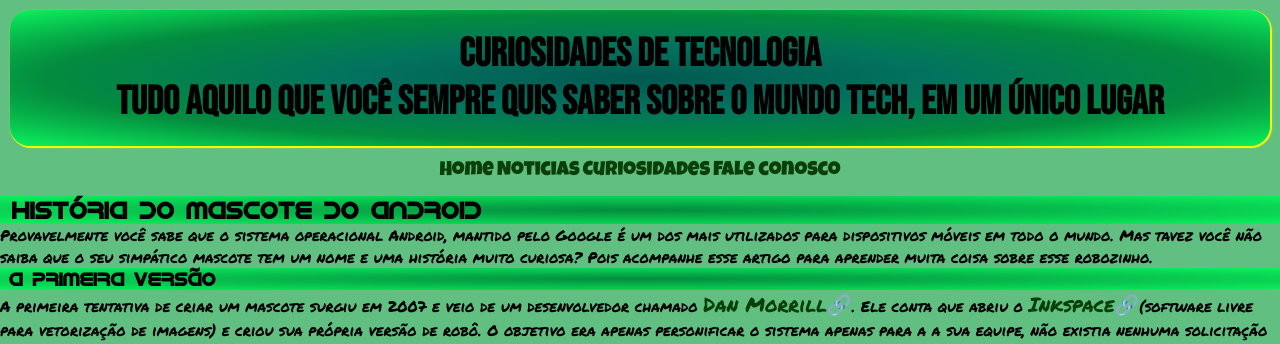
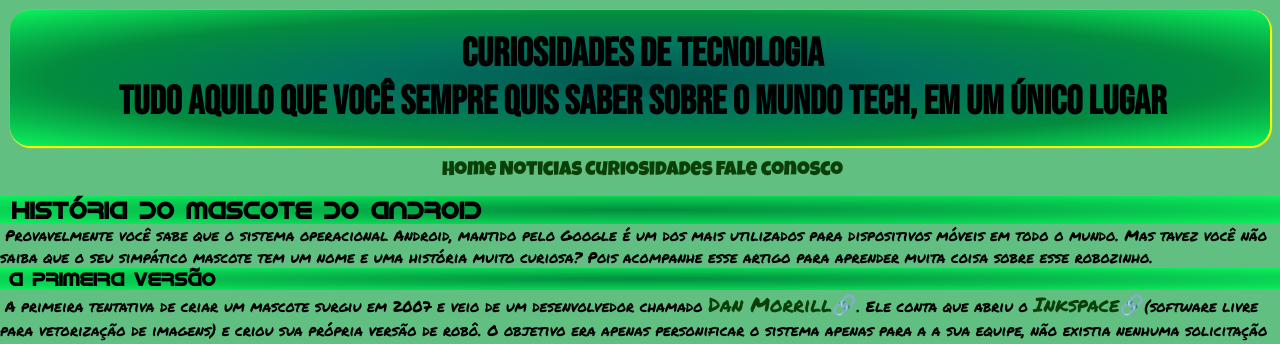
Before and after one commit to LucasHenriquedosSantos/Projeto-Android, a plain HTML site: page index.html in a window 1280 px wide. Shown: the top 344 px of the page. Drawn offline with Linux system fonts and the light colour scheme; a web font is replaced by a local one.

Commit message:
Update estilo.css

```diff
--- a/estilo.css
+++ b/estilo.css
@@ -11,6 +11,7 @@
             margin: 0;
             padding: 0;
             border: 0;
+            text-indent:5px;
         }
         @font-face {
             font-weight: normal;
```
